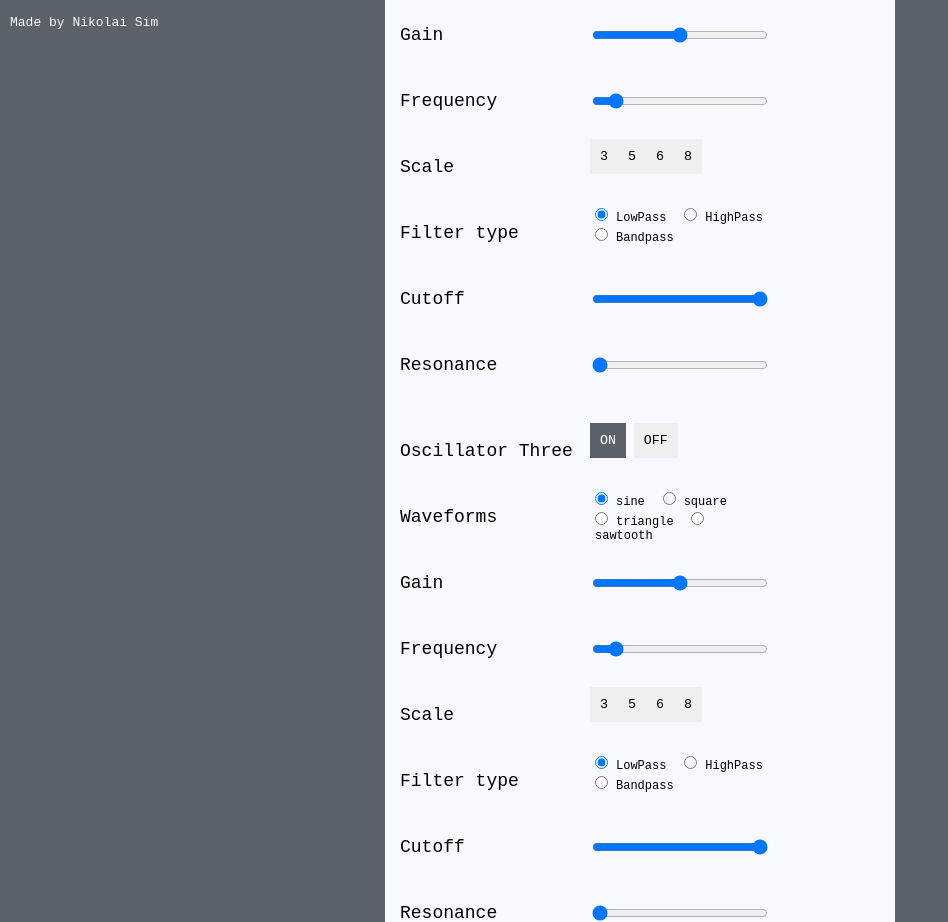
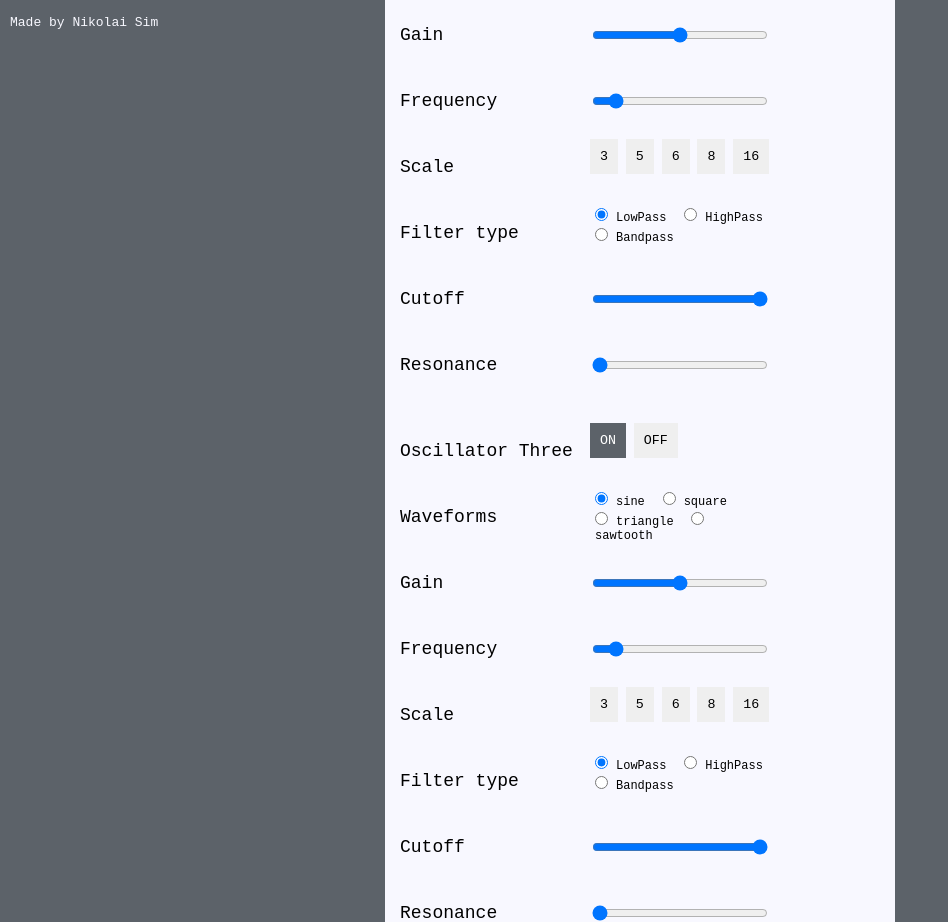
Before and after one commit to nikolai-sim/drone, a plain HTML site: page index.html in a window 1280 px wide. Shown: the part 760-1682 px from the top of the page, without its empty margins (0-948 px from the left). Drawn offline with Linux system fonts and the light colour scheme.

Commit message:
add 16th interval to scaling

```diff
--- a/index.html
+++ b/index.html
@@ -63,7 +63,11 @@
             <input type ="range" id="frequency-2" min="20" max="2000" step="0.005" value="221">
             <p>Scale</p>
             <div>
-                <button id='3rd' onclick="autoScale('3rd', osc2)">3</button><button id='5th' onclick="autoScale('5th', osc2)">5</button><button id='6th'onclick="autoScale(`6th`,osc2)">6</button><button id="8th" onclick="autoScale(`8th`,osc2)">8</button>
+                <button id='3rd' onclick="autoScale('3rd', osc2)">3</button>
+                <button id='5th' onclick="autoScale('5th', osc2)">5</button>
+                <button id='6th'onclick="autoScale(`6th`,osc2)">6</button>
+                <button id="8th" onclick="autoScale(`8th`,osc2)">8</button>
+                <button id="16th" onclick="autoScale(`16th`, osc2)">16</button>
             </div>
             <p>Filter type</p>
             <div id="filter-2">
@@ -98,7 +102,11 @@
             <input type ="range" id="frequency-3" min="20" max="2000" step="0.005" value="220">
             <p>Scale</p>
             <div>
-            <button id='3rd-2' onclick="autoScale('3rd', osc3)">3</button><button id='5th-2' onclick="autoScale('5th', osc3)">5</button><button id='6th-2'onclick="autoScale(`6th`,osc3)">6</button><button id="8th-1" onclick="autoScale(`8th`,osc3)">8</button>
+            <button id='3rd-2' onclick="autoScale('3rd', osc3)">3</button>
+            <button id='5th-2' onclick="autoScale('5th', osc3)">5</button>
+            <button id='6th-2'onclick="autoScale(`6th`,osc3)">6</button>
+            <button id="8th-1" onclick="autoScale(`8th`,osc3)">8</button>
+            <button id="16th-1" onclick="autoScale(`16th`, osc3)">16</button>
             </div>
             <p>Filter type</p>
             <div id="filter-3">
--- a/synth.js
+++ b/synth.js
@@ -180,4 +180,12 @@ function autoScale(scale, voice) {
     else if (scale == '8th') {
         voice.frequency.value = osc1.frequency.value * 2
     }
+
+    else if (scale == '16th') {
+        voice.frequency.value = osc1.frequency.value * 4
+    }
+
+    else if (scale == '32nd') {
+        voice.frequency.value = osc1.frequency.value * 8
+    }
 }
```
